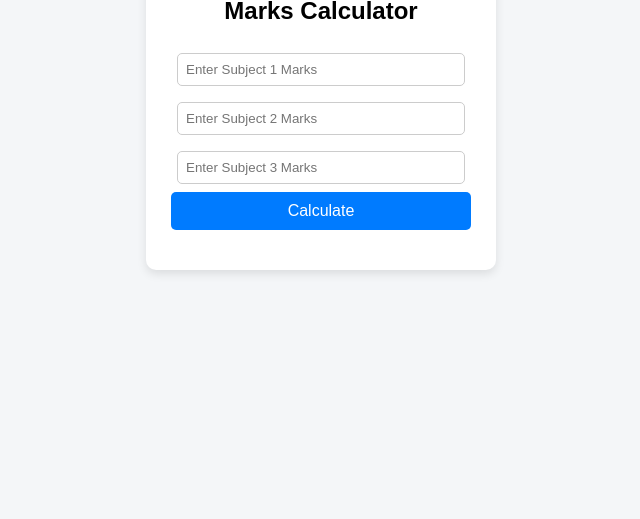
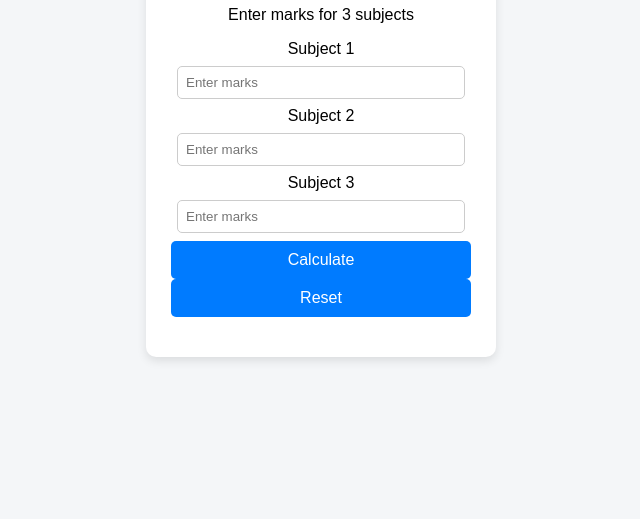
Before and after one commit to stevejs-droid/Student_Mark_Calculator, a plain HTML site: page index.html in a window 1280 px wide. Shown: the part 297-816 px from the top of the page, without its empty margins (319-959 px from the left). Drawn offline with Linux system fonts and the light colour scheme.

Commit message:
Update index.html

```diff
--- a/index.html
+++ b/index.html
@@ -2,23 +2,39 @@
 <html lang="en">
 <head>
     <meta charset="UTF-8">
+    <meta name="viewport" content="width=device-width, initial-scale=1.0">
     <title>Student Marks Calculator</title>
     <link rel="stylesheet" href="style.css">
 </head>
 <body>
 
-<div class="container">
-    <h2>Marks Calculator</h2>
+    <div class="container">
+        <h1>Student Marks Calculator</h1>
+        <p class="subtitle">Enter marks for 3 subjects</p>
 
-    <input type="number" id="mark1" placeholder="Enter Subject 1 Marks">
-    <input type="number" id="mark2" placeholder="Enter Subject 2 Marks">
-    <input type="number" id="mark3" placeholder="Enter Subject 3 Marks">
+        <div class="input-group">
+            <label for="mark1">Subject 1</label>
+            <input type="number" id="mark1" placeholder="Enter marks" min="0" max="100">
+        </div>
 
-    <button onclick="calculateMarks()">Calculate</button>
+        <div class="input-group">
+            <label for="mark2">Subject 2</label>
+            <input type="number" id="mark2" placeholder="Enter marks" min="0" max="100">
+        </div>
 
-    <div class="result" id="result"></div>
-</div>
+        <div class="input-group">
+            <label for="mark3">Subject 3</label>
+            <input type="number" id="mark3" placeholder="Enter marks" min="0" max="100">
+        </div>
 
-<script src="script.js"></script>
+        <div class="button-group">
+            <button onclick="calculateMarks()">Calculate</button>
+            <button class="reset-btn" onclick="resetFields()">Reset</button>
+        </div>
+
+        <div class="result" id="result"></div>
+    </div>
+
+    <script src="script.js"></script>
 </body>
 </html>
```
